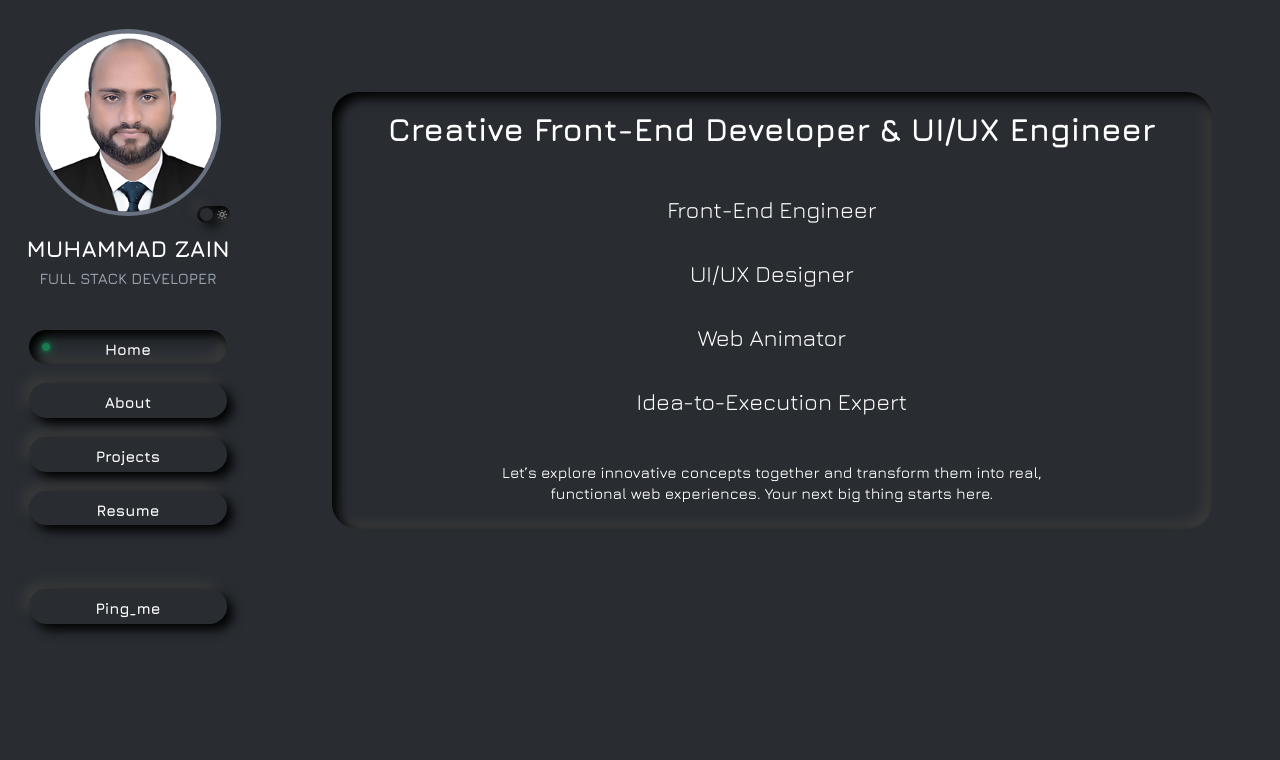
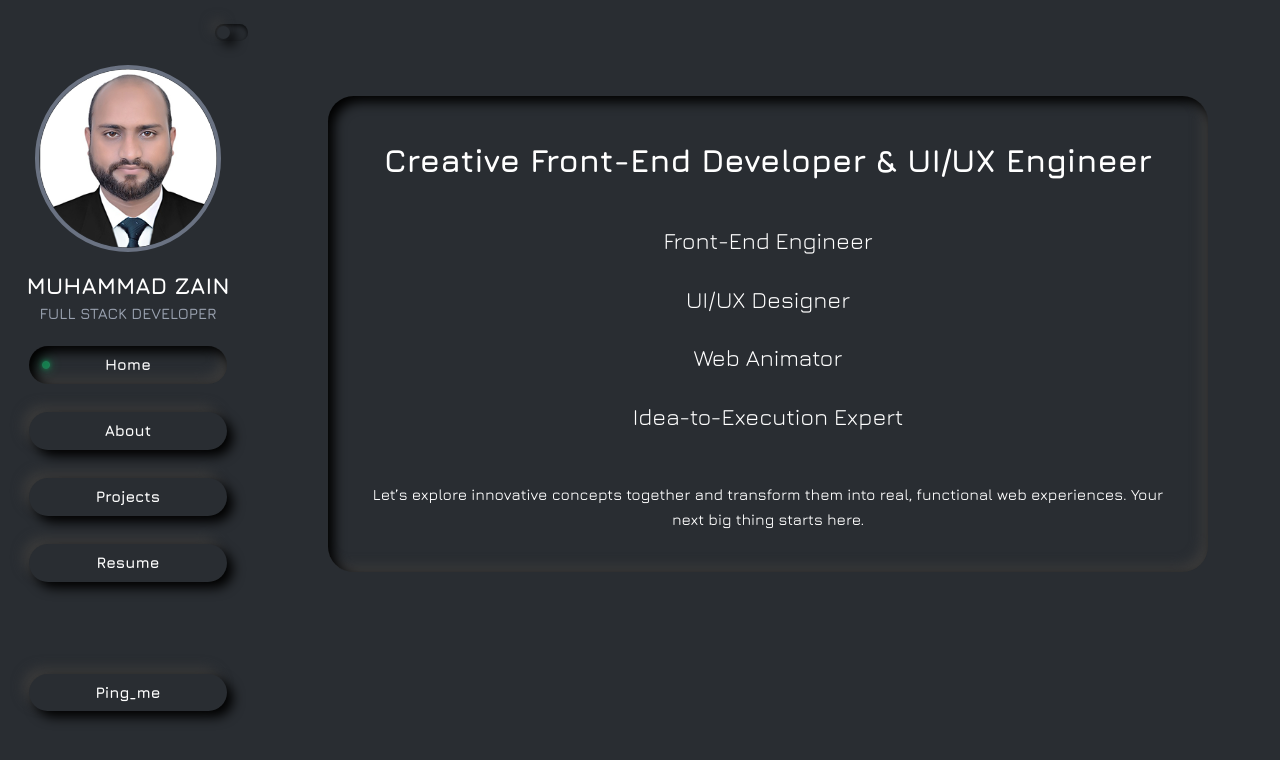
Before and after one commit to Zain887/zain, a Next.js app: page / in a window 1280 px wide. Shown: the top 760 px of the page. Built offline with nearby package versions, Linux system fonts and the light colour scheme.

Commit message:
fix the spaceing issue in resumee

```diff
--- a/src/app/components/Contentarea.tsx
+++ b/src/app/components/Contentarea.tsx
@@ -1,10 +1,18 @@
 'use client'
 
-import { ReactNode } from 'react'
+import { ReactNode, useEffect, useState } from 'react'
 import { useTheme } from '../context/ThemeContext'
 
 export default function Contentarea({ children }: { children: ReactNode }) {
   const { theme } = useTheme()
+
+  // Prevent hydration mismatch
+  const [mounted, setMounted] = useState(false)
+  useEffect(() => {
+    setMounted(true)
+  }, [])
+
+  if (!mounted) return null
 
   const backgroundClass =
     theme === 'dark'
@@ -12,8 +20,10 @@ export default function Contentarea({ children }: { children: ReactNode }) {
       : 'bg-[#E0E0E0] text-black'
 
   return (
-    <aside className={`w-[80vw] relative p-8 min-h-screen flex flex-col overflow-y-auto transition-colors duration-300 ${backgroundClass}`}>
+    <main
+      className={`w-full md:w-[80vw] relative p-4 md:p-8 min-h-screen flex flex-col overflow-y-auto transition-colors duration-300 ${backgroundClass}`}
+    >
       {children}
-    </aside>
+    </main>
   )
 }
--- a/src/app/components/Sidebar.tsx
+++ b/src/app/components/Sidebar.tsx
@@ -2,6 +2,7 @@
 
 import { usePathname } from 'next/navigation'
 import Image from 'next/image'
+import { useEffect, useState } from 'react'
 import ToggleButton from './ToggleButton'
 import { useTheme } from '../context/ThemeContext'
 
@@ -16,32 +17,65 @@ const menuItems = [
 export default function Sidebar() {
   const { theme } = useTheme()
   const pathname = usePathname()
+  const [mounted, setMounted] = useState(false)
+
+  useEffect(() => {
+    setMounted(true)
+  }, [])
+
+  if (!mounted) return null
 
   const asideBg = theme === 'dark' ? 'bg-[#292D32]' : 'bg-[#E0E0E0]'
   const nameText = theme === 'dark' ? 'text-white' : 'text-black'
   const titleText = theme === 'dark' ? 'text-gray-400' : 'text-gray-700'
 
   return (
-    <aside className={`w-[20vw] flex flex-col items-center relative transition-colors duration-500 ${asideBg}`}>
+    <aside
+      className={`w-full md:w-[20vw] flex flex-col items-center py-6 px-4 md:px-2 h-fit md:min-h-screen overflow-y-auto transition-colors duration-500 ${asideBg}`}
+    >
+      {/* Toggle button top right */}
+      <div className="w-full flex justify-end mb-4 md:mb-6">
         <ToggleButton />
+      </div>
 
+      {/* Profile Section - row on mobile, column on md+ */}
+      <div className="flex flex-row md:flex-col items-center md:space-y-4 space-x-4 md:space-x-0 w-full justify-center">
         {/* Profile Image */}
-      <div className="rounded-full border-4 border-gray-500 mt-[1vw] w-[14.6vw] h-[14.6vw] flex items-center justify-center transition-all duration-500">
+        <div className="rounded-full border-4 border-gray-500 w-[28vw] h-[28vw] md:w-[14.6vw] md:h-[14.6vw] flex items-center justify-center transition-all duration-500">
           <Image
             src="/images/zain.png"
             alt="Muhammad Zain"
             width={260}
             height={260}
-          className="object-cover"
+            className="object-cover w-full h-full rounded-full"
+            priority
           />
         </div>
 
         {/* Name and Title */}
-      <h2 className={`mt-4 text-[1.8vw] font-bold transition-colors duration-500 ${nameText}`}>MUHAMMAD ZAIN</h2>
-      <p className={`text-[1.2vw] font-semibold transition-colors duration-500 ${titleText}`}>FULL STACK DEVELOPER</p>
+        <div className="flex flex-col items-start md:items-center mt-2 md:mt-0">
+          <h2
+            className={`text-lg md:text-[1.8vw] font-bold transition-colors duration-500 ${nameText}`}
+          >
+            MUHAMMAD ZAIN
+          </h2>
+          <p
+            className={`text-sm md:text-[1.2vw] font-semibold transition-colors duration-500 ${titleText}`}
+          >
+            FULL STACK DEVELOPER
+          </p>
+        </div>
+      </div>
 
-      {/* Navigation Buttons */}
-      <nav className="mt-[1.6vw] w-full space-y-4">
+      {/* Navigation */}
+      <nav
+        className="
+    mt-6 md:mt-[1.6vw]
+    w-full
+    grid grid-cols-2 gap-3
+    md:flex md:flex-col md:items-center md:space-y-4
+  "
+      >
         {menuItems.map((item) => {
           const isActive = pathname === item.href
 
@@ -59,15 +93,21 @@ export default function Sidebar() {
             <a
               key={item.href}
               href={item.href}
-              className={`relative block w-[15.5vw] h-[2.7vw] mx-auto mt-[1.5vw] text-center text-[1.2vw] font-bold py-2 rounded-full transition-all duration-500 hover:scale-[1.03] ${
-                isActive ? activeClass : inactiveClass
-              }`}
+              className={`
+          relative block
+          text-center text-sm md:text-[1.2vw] font-bold
+          py-2 rounded-full
+          transition-all duration-500 hover:scale-[1.03]
+          w-full md:w-[15.5vw]
+          ${isActive ? activeClass : inactiveClass}
+        `}
             >
               {item.label}
             </a>
           )
         })}
       </nav>
+
     </aside>
   )
 }
--- a/src/app/components/ToggleButton.tsx
+++ b/src/app/components/ToggleButton.tsx
@@ -1,36 +1,60 @@
 'use client'
 
+import { useEffect, useState } from 'react'
 import Image from 'next/image'
 import { useTheme } from '../context/ThemeContext'
 
 export default function ToggleButton() {
   const { theme, toggleTheme } = useTheme()
+  const [mounted, setMounted] = useState(false)
 
-  const toggleClass =
-    theme === 'dark'
-      ? 'dark-tgl dark-inner-boxshadow'
-      : 'light-tgl light-inner-boxshadow'
+  useEffect(() => {
+    setMounted(true)
+  }, [])
+
+  if (!mounted) return null // Prevent hydration mismatch
+
+  const isDark = theme === 'dark'
 
   return (
-    <div className="theme-toggle-wrapper">
+    <div className="absolute top-4 right-4 md:static md:self-end z-10">
       <button
         onClick={toggleTheme}
-        className={toggleClass}
+        className={`relative w-12 h-6 md:w-[2.6vw] md:h-[1.3vw] rounded-full px-1 flex items-center justify-between transition-all duration-300 cursor-pointer
+          ${isDark ? 'bg-[#292D32] shadow-inner shadow-black/70' : 'bg-[#E0E0E0] shadow-inner shadow-gray-300'}
+        `}
         aria-label="Toggle theme"
       >
+        {/* Moon Icon (left) */}
         <Image
           src="/images/moon.svg"
           width={16}
           height={16}
           alt="moon"
-          className={`w-[0.9vw] h-[0.9vw] transition ${theme === 'dark' ? 'opacity-100' : 'opacity-50'}`}
+          className={`transition-opacity duration-300 w-4 h-4 md:w-[0.9vw] md:h-[0.9vw] ${
+            isDark ? 'opacity-100' : 'opacity-0'
+          }`}
         />
+
+        {/* Sun Icon (right) */}
         <Image
           src="/images/sun.svg"
           width={16}
           height={16}
           alt="sun"
-          className={`w-[0.9vw] h-[0.9vw] transition ${theme === 'light' ? 'opacity-100' : 'opacity-50'}`}
+          className={`transition-opacity duration-300 w-4 h-4 md:w-[0.9vw] md:h-[0.9vw] ${
+            isDark ? 'opacity-0' : 'opacity-100'
+          }`}
+        />
+
+        {/* Sliding Knob */}
+        <span
+          className={`absolute top-[2px] transition-all duration-300 rounded-full z-10
+            w-5 h-5 md:w-[1vw] md:h-[1vw]
+            ${isDark
+              ? 'left-[2px] bg-[#292D32] shadow-[6px_6px_12px_#000000,-6px_-6px_12px_#3B3B3B]'
+              : 'left-[calc(100%-22px)] bg-[#E0E0E0] shadow-[6px_6px_12px_#BEBEBE,-6px_-6px_12px_#FFFFFF]'
+            }`}
         />
       </button>
     </div>
--- a/src/app/globals.css
+++ b/src/app/globals.css
@@ -1,20 +1,13 @@
 @import "tailwindcss";
 
-/* Smooth transition for both themes */
-.light-tgl::after,
-.dark-tgl::after {
-  transition: all 0.3s ease;
-}
-
-/* Wrapper fix for toggle container */
+/* ###################### Theme Wrapper (legacy override, optional) ###################### */
 .theme-toggle-wrapper {
   position: relative;
   left: 6.7vw;
   top: 16.1vw;
 }
 
-/* ########################### DARK THEME ########################### */
-
+/* ###################### Inner Box Shadows ###################### */
 .dark-inner-boxshadow {
   box-shadow: inset 6px 6px 12px #000000, inset -6px -6px 12px #3B3B3B;
   background-color: #292D32;
@@ -24,36 +17,6 @@
   box-shadow: 6px 6px 12px #000000, -6px -6px 12px #3B3B3B;
   background-color: #292D32;
 }
-
-.dark-tgl {
-  display: flex;
-  align-items: center;
-  justify-content: space-between;
-  position: relative; /* ✅ fix */
-  cursor: pointer;
-  box-shadow: inset 6px 6px 12px #000000, inset -6px -6px 12px #3B3B3B;
-  background-color: #292D32;
-  width: 2.6vw;
-  height: 1.3vw;
-  border-radius: 9999px;
-  padding: 0.2vw;
-  z-index: 1;
-}
-
-.dark-tgl::after {
-  content: "";
-  box-shadow: 6px 6px 12px #000000, -6px -6px 12px #3B3B3B;
-  z-index: 1;
-  background-color: #292d32;
-  border-radius: 100%;
-  width: 1vw;
-  height: 1vw;
-  position: absolute;
-  top: 10%;
-  left: 10%;
-}
-
-/* ########################### LIGHT THEME ########################### */
 
 .light-inner-boxshadow {
   box-shadow: inset 6px 6px 12px #BEBEBE, inset -6px -6px 12px #FFFFFF;
@@ -65,39 +28,7 @@
   background-color: #E0E0E0;
 }
 
-.light-tgl {
-  display: flex;
-  align-items: center;
-  justify-content: space-between;
-  background-color: #E0E0E0;
-  position: relative; /* ✅ fix */
-  cursor: pointer;
-  width: 2.6vw;
-  height: 1.3vw;
-  border-radius: 9999px;
-  padding: 0.2vw;
-  z-index: 1;
-}
-
-.light-tgl::after {
-  content: '';
-  box-shadow: 6px 6px 12px #BEBEBE, -6px -6px 12px #FFFFFF;
-  z-index: 1;
-  background-color: #E0E0E0;
-  border-radius: 100%;
-  width: 1vw;
-  height: 1vw;
-  position: absolute;
-  top: 10%;
-  left: 55%;
-}
-
-
-/* ################################################################################### */
-/* ######################################### Active ################################## */
-/* ################################################################################### */
-
-/* Smooth dot transition */
+/* ###################### Theme Toggle Animations (dot + transition) ###################### */
 @keyframes blink {
   0%, 100% {
     opacity: 1;
@@ -125,19 +56,16 @@
   transition: all 0.3s ease;
 }
 
-
-
-nav a:last-child{
-  margin-top: 5vw!important;
+/* ###################### Layout-specific Fixes ###################### */
+nav a:last-child {
+  margin-top: 5vw !important;
 }
 
-/* Add optional hover dot animation (optional) */
 a:hover::before {
   opacity: 0.8;
 }
 
-
-/* Root colors */
+/* ###################### Global Theme Colors ###################### */
 :root {
   --background: #ffffff;
   --foreground: #171717;
--- a/src/app/layout.tsx
+++ b/src/app/layout.tsx
@@ -17,14 +17,13 @@ export const metadata: Metadata = {
 
 export default function RootLayout({ children }: { children: React.ReactNode }) {
   return (
-    <html lang="en">
-      <body className={`${jura.className} w-[100vw] h-[100vh] overflow-x-hidden overflow-y-auto`} cz-shortcut-listen="true">
+    <html lang="en" suppressHydrationWarning>
+      <body className={`${jura.className} w-full min-h-screen overflow-x-hidden`}  cz-shortcut-listen="true">
         <ThemeProvider>
-          <div className="flex min-h-screen bg-background-dark text-text-dark dark:bg-background-dark dark:text-text-dark">
+          {/* Layout: Sidebar + Main Content */}
+          <div className="flex flex-col md:flex-row min-h-screen transition-colors duration-300">
             <Sidebar />
-            <Contentarea>
-              {children}
-            </Contentarea>
+            <Contentarea>{children}</Contentarea>
           </div>
         </ThemeProvider>
       </body>
--- a/src/app/page.tsx
+++ b/src/app/page.tsx
@@ -11,7 +11,6 @@ export default function Home() {
       ? 'dark-inner-boxshadow bg-[#292D32]'
       : 'light-inner-boxshadow bg-[#E0E0E0]'
 
-  // Fix: assert cubic-bezier array with `as const`
   const easeBezier = [0.25, 0.1, 0.25, 1] as const
 
   const containerVariants = {
@@ -41,39 +40,39 @@ export default function Home() {
   }
 
   return (
-    <section className="text-2xl absolute left-[5.9vw] top-[7.2vw]">
+    <section className="w-full flex justify-center items-center px-4 md:px-8 pt-10 md:pt-16">
       <motion.div
         variants={containerVariants}
         initial="hidden"
         animate="visible"
-        className={`w-[68.8vw] h-[34.1vw] rounded-[2vw] transition-all duration-500 ${containerStyle}`}
+        className={`w-full max-w-5xl md:w-[68.8vw] rounded-[2vw] p-6 md:p-10 transition-all duration-500 ${containerStyle}`}
       >
         <motion.h1
           variants={itemVariants}
-          className="text-[2.5vw] font-bold text-center pt-[1.2vw]"
+          className="text-[6vw] md:text-[2.5vw] font-bold text-center"
         >
           Creative Front-End Developer & UI/UX Engineer
         </motion.h1>
 
         <motion.div
           variants={containerVariants}
-          className="text-center w-[48vw] mx-auto"
+          className="text-center mt-10 space-y-6"
         >
-          <motion.h2 variants={itemVariants} className="pt-[3.5vw] text-[1.8vw]">
+          <motion.h2 variants={itemVariants} className="text-[5vw] md:text-[1.8vw]">
             Front-End Engineer
           </motion.h2>
-          <motion.h2 variants={itemVariants} className="pt-[2.6vw] text-[1.8vw]">
+          <motion.h2 variants={itemVariants} className="text-[5vw] md:text-[1.8vw]">
             UI/UX Designer
           </motion.h2>
-          <motion.h2 variants={itemVariants} className="pt-[2.6vw] text-[1.8vw]">
+          <motion.h2 variants={itemVariants} className="text-[5vw] md:text-[1.8vw]">
             Web Animator
           </motion.h2>
-          <motion.h2 variants={itemVariants} className="pt-[2.6vw] text-[1.8vw]">
+          <motion.h2 variants={itemVariants} className="text-[5vw] md:text-[1.8vw]">
             Idea-to-Execution Expert
           </motion.h2>
           <motion.h3
             variants={itemVariants}
-            className="pt-[3.5vw] font-medium text-[1.2vw]"
+            className="pt-6 font-medium text-[4vw] md:text-[1.2vw] leading-relaxed"
           >
             Let’s explore innovative concepts together and transform them into real,
             functional web experiences. Your next big thing starts here.
--- a/src/app/projects/page.tsx
+++ b/src/app/projects/page.tsx
@@ -26,46 +26,14 @@ export default function Project() {
   const textStyle = theme === 'dark' ? 'text-white' : 'text-black'
 
   const projects = [
-    {
-      label: 'Portfolio Website',
-      url: 'https://zainansari.net',
-      embeddable: true,
-    },
-    {
-      label: 'Opus',
-      url: 'https://opus.ai/',
-      embeddable: true,
-    },
-    {
-      label: 'Draper University',
-      url: 'https://draperuniversity.com/',
-      embeddable: true,
-    },
-    {
-      label: 'Strange Coin',
-      url: 'https://strangecoin.pages.dev/',
-      embeddable: true,
-    },
-    {
-      label: 'Pitch Deck',
-      url: 'https://pitchdeck.opus.ai/',
-      embeddable: true,
-    },
-    {
-      label: 'Common Coin',
-      url: 'https://commoncoin.club/',
-      embeddable: true,
-    },
-    {
-      label: 'MSWF',
-      url: 'https://mswf.pages.dev/',
-      embeddable: true,
-    },
-    {
-      label: 'Corporates',
-      url: 'https://corporates.pages.dev/',
-      embeddable: true,
-    }
+    { label: 'Portfolio Website', url: 'https://zainansari.net', embeddable: true },
+    { label: 'Opus', url: 'https://opus.ai/', embeddable: true },
+    { label: 'Draper University', url: 'https://draperuniversity.com/', embeddable: true },
+    { label: 'Strange Coin', url: 'https://strangecoin.pages.dev/', embeddable: true },
+    { label: 'Pitch Deck', url: 'https://pitchdeck.opus.ai/', embeddable: true },
+    { label: 'Common Coin', url: 'https://commoncoin.club/', embeddable: true },
+    { label: 'MSWF', url: 'https://mswf.pages.dev/', embeddable: true },
+    { label: 'Corporates', url: 'https://corporates.pages.dev/', embeddable: true }
   ]
 
   const [activeProject, setActiveProject] = useState(projects[0])
@@ -82,21 +50,23 @@ export default function Project() {
   }
 
   return (
-    <>
+    <div className="px-4 md:px-[4vw] pb-12 md:pb-0">
+      {/* Heading */}
       <motion.h1
         initial={{ opacity: 0, y: -30 }}
         animate={{ opacity: 1, y: 0 }}
         transition={{ duration: 0.6 }}
-        className={`mb-[1.5vw] mx-auto text-[1.8vw] font-bold px-[5.5vw] w-fit rounded-[1.5vw] transition-all duration-500 ${containerStyle}`}
+        className={`mb-6 md:mb-[1.5vw] text-xl md:text-[1.8vw] font-bold w-fit mx-auto px-4 md:px-[5.5vw] py-2 rounded-[1.5vw] transition-all duration-500 ${containerStyle}`}
       >
         Explore My Portfolio Projects
       </motion.h1>
 
+      {/* Preview section */}
       <motion.div
         initial={{ opacity: 0, scale: 0.95 }}
         animate={{ opacity: 1, scale: 1 }}
         transition={{ duration: 0.6, delay: 0.3 }}
-        className={`${containerStyle} p-[1vw] mt-[2vw] w-[68.8vw] h-[34vw] mx-auto rounded-2xl flex items-center justify-center`}
+        className={`${containerStyle} p-2 md:p-[1vw] w-full md:w-[68.8vw] h-[60vw] md:h-[34vw] mx-auto rounded-2xl flex items-center justify-center`}
       >
         {activeProject.embeddable ? (
           <iframe
@@ -106,15 +76,15 @@ export default function Project() {
             loading="lazy"
           />
         ) : (
-          <div className="text-center px-[3vw]">
-            <h2 className={`text-[1.5vw] font-semibold mb-[1vw] ${textStyle}`}>
+          <div className="text-center px-6 md:px-[3vw]">
+            <h2 className={`text-lg md:text-[1.5vw] font-semibold mb-4 md:mb-[1vw] ${textStyle}`}>
               {activeProject.label} cannot be previewed in iframe.
             </h2>
             <a
               href={activeProject.url}
               target="_blank"
               rel="noopener noreferrer"
-              className={`inline-flex items-center gap-2 text-[1.2vw] px-[2vw] py-[0.8vw] rounded-[1vw] font-medium transition-all duration-300 ${buttonStyle}`}
+              className={`inline-flex items-center gap-2 text-base md:text-[1.2vw] px-4 md:px-[2vw] py-2 md:py-[0.8vw] rounded-[1vw] font-medium transition-all duration-300 ${buttonStyle}`}
             >
               Visit Project <FaExternalLinkAlt />
             </a>
@@ -122,15 +92,18 @@ export default function Project() {
         )}
       </motion.div>
 
-      <div className="flex justify-between items-center mt-[2vw] px-[4vw]">
-        <div className={`${activeButtonStyle} p-[0.5vw] rounded-2xl`}>
+      {/* Navigation + Buttons */}
+      <div className="mt-6 md:mt-[2vw] flex flex-col md:flex-row items-center justify-between gap-6">
+        {/* Left Arrow */}
+        <div className={`${activeButtonStyle} p-2 md:p-[0.5vw] rounded-2xl`}>
           <FaArrowLeft
             onClick={goToPrevious}
-            className={`text-[1.2vw] cursor-pointer hover:scale-110 transition-transform duration-300 ${textStyle}`}
+            className={`text-xl md:text-[1.2vw] cursor-pointer hover:scale-110 transition-transform duration-300 ${textStyle}`}
           />
         </div>
 
-        <div className="flex gap-[1vw] flex-wrap justify-center">
+        {/* Project Buttons Grid on Mobile, Flex on Desktop */}
+        <div className="grid grid-cols-2 sm:grid-cols-3 gap-3 md:flex md:gap-[1vw] flex-wrap justify-center w-full">
           {projects.map((project, index) => {
             const isActive = activeProject.url === project.url
             return (
@@ -139,20 +112,29 @@ export default function Project() {
                 onClick={() => setActiveProject(project)}
                 whileHover={{ scale: 1.05 }}
                 whileTap={{ scale: 0.95 }}
-                className={`relative text-[1vw] px-[1.2vw] py-[0.2vw] rounded-[1vw] font-medium transition-all duration-300 ${isActive ? `${activeButtonStyle} after:content-[''] after:w-[0.5vw] after:h-[0.5vw] after:bg-green-400 after:rounded-full after:absolute after:-top-[-0.7vw] after:left-[0.5vw] after:-translate-x-1/2` : buttonStyle}`}
+                className={`
+                  relative text-sm md:text-[1vw] px-3 md:px-[1.2vw] py-1 md:py-[0.2vw]
+                  rounded-[1vw] font-medium transition-all duration-300
+                  ${isActive
+                    ? `${activeButtonStyle} after:content-[''] after:w-2 md:after:w-[0.5vw] after:h-2 md:after:h-[0.5vw] after:bg-green-400 after:rounded-full after:absolute after:-top-[-.7vw] after:left-2`
+                    : buttonStyle
+                  }
+                `}
               >
                 {project.label}
               </motion.button>
             )
           })}
         </div>
-        <div className={`${activeButtonStyle} p-[0.5vw] rounded-2xl`}>
+
+        {/* Right Arrow */}
+        <div className={`${activeButtonStyle} p-2 md:p-[0.5vw] rounded-2xl`}>
           <FaArrowRight
             onClick={goToNext}
-            className={`text-[1.2vw] cursor-pointer hover:scale-110 transition-transform duration-300 ${textStyle}`}
+            className={`text-xl md:text-[1.2vw] cursor-pointer hover:scale-110 transition-transform duration-300 ${textStyle}`}
           />
         </div>
       </div>
-    </>
+    </div>
   )
 }
```
Also changed, not shown: src/app/about/page.tsx (+31 -15 lines), src/app/contact/page.tsx (+23 -35 lines), src/app/context/ThemeContext.tsx (+17 -2 lines). Lines whose indentation alone changed are shown as unchanged.
